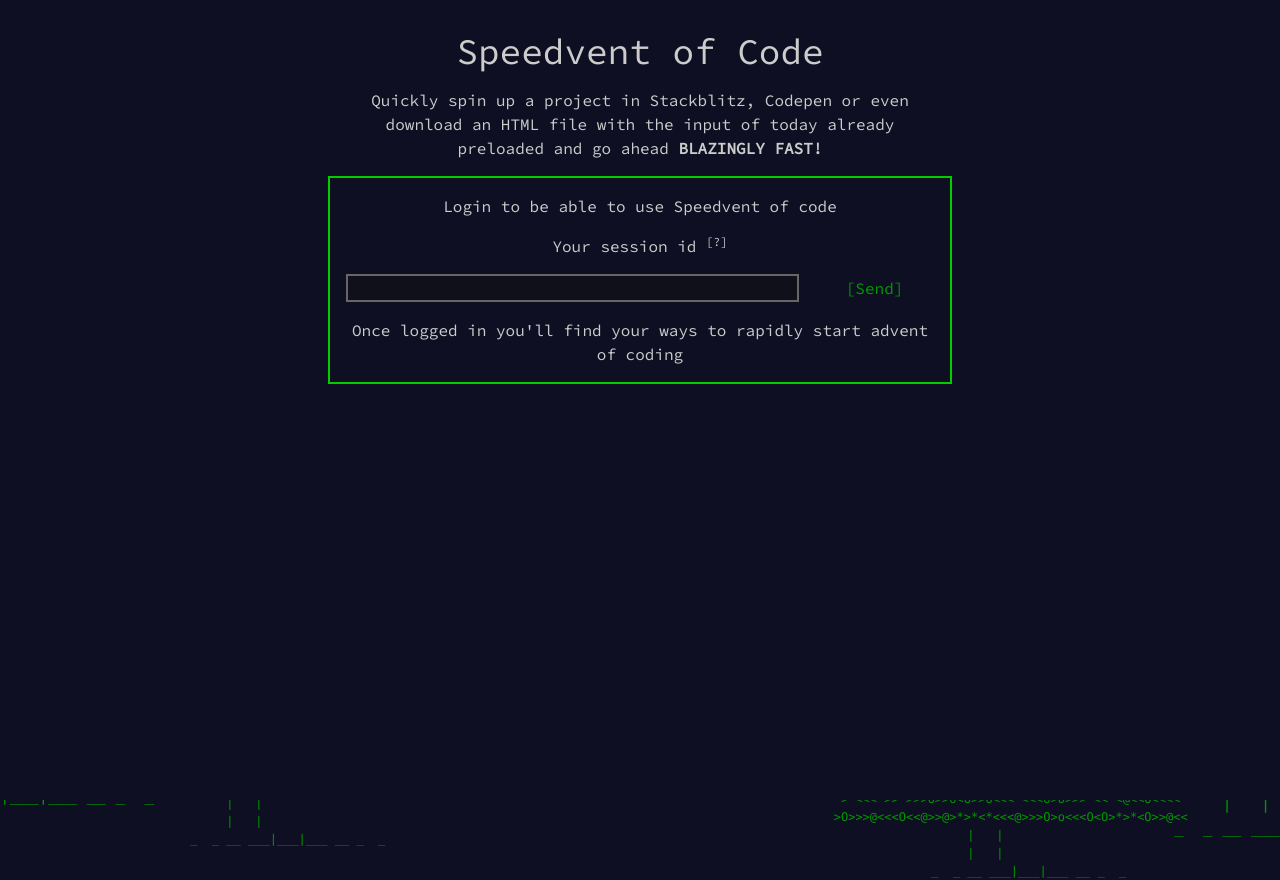
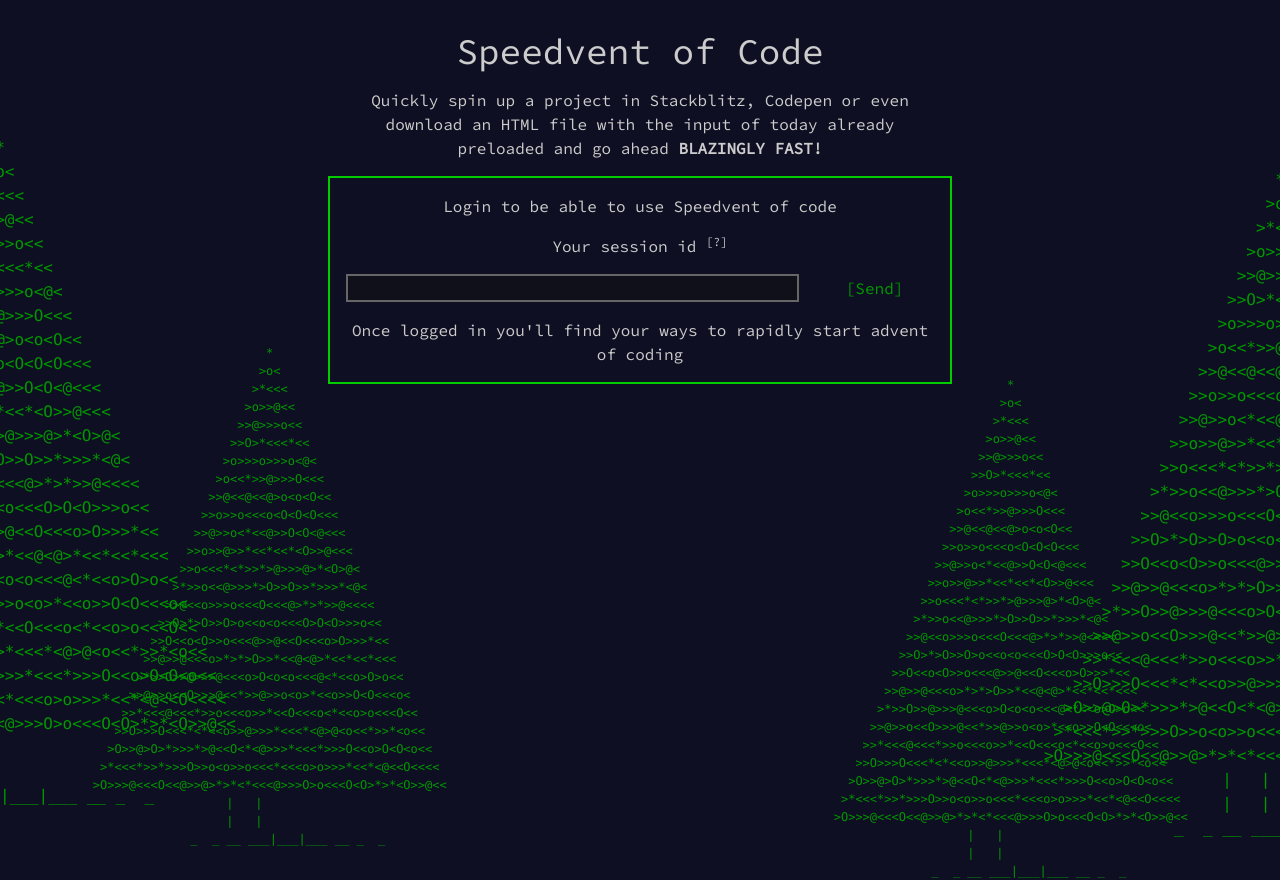
Before and after one commit to paoloricciuti/speedvent-of-code, a SvelteKit app: page / in a window 1280 px wide. Shown: the top 880 px of the page. Built offline with nearby package versions, Linux system fonts and the light colour scheme; no server answers.

Commit message:
fix html?

```diff
--- a/src/routes/+layout.svelte
+++ b/src/routes/+layout.svelte
@@ -6,7 +6,12 @@
 <slot />
 
 <style>
-  :global(body,html) {
+  :global(html) {
+    overflow: hidden;
+    width: 100vw;
+    height: 100vh;
+  }
+  :global(body) {
     @apply bg-primary-900 text-white-500;
     font-family: "Source Code Pro";
     overflow: hidden;
```
